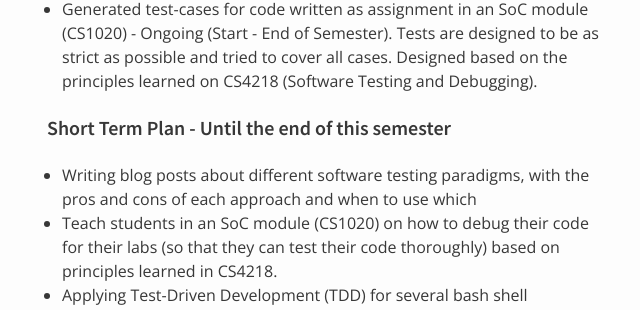
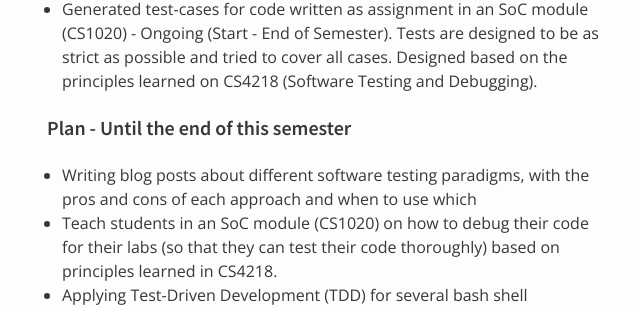
Before and after one commit to nus-oss/cs3281-AY1516S2-website, a Jekyll site: the page built from teams/teammates.md, in a window 1280 px wide and 900 px high, scrolled down 1581 px. Shown: the part 145-455 px from the top of the window, without its empty margins (323-963 px from the left). Built offline with Jekyll 4.4.1, drawn with Linux system fonts in a browser that asks for light colours.

Commit message:
update formatting error

```diff
--- a/teams/teammates.md
+++ b/teams/teammates.md
@@ -58,7 +58,7 @@ permalink: /teams/teammates/
  * Tested student programs and debug the code submitted in sit-in labs for a module in SoC (CS1020) - Ongoing (Start - End of Semester)
  * Generated test-cases for code written as assignment in an SoC module (CS1020) - Ongoing (Start - End of Semester). Tests are designed to be as strict as possible and tried to cover all cases. Designed based on the principles learned on CS4218 (Software Testing and Debugging).
 
-#### Short Term Plan - Until the end of this semester
+#### Plan - Until the end of this semester
  * Writing blog posts about different software testing paradigms, with the pros and cons of each approach and when to use which
  * Teach students in an SoC module (CS1020) on how to debug their code for their labs (so that they can test their code thoroughly) based on principles learned in CS4218.
  * Applying Test-Driven Development (TDD) for several bash shell applications written in Java for a project module (CS4218).
@@ -85,6 +85,7 @@ permalink: /teams/teammates/
  * [Pull Request #1606](https://github.com/oppia/oppia/pull/1606) (Merged) - Week 9
 
 #### Technology expertise in tool jQuery
+
 ##### Short Term Plan - Until the end of semester
  * Read up on more jQuery related stuff.
  * Write blog posts about jQuery.
```
